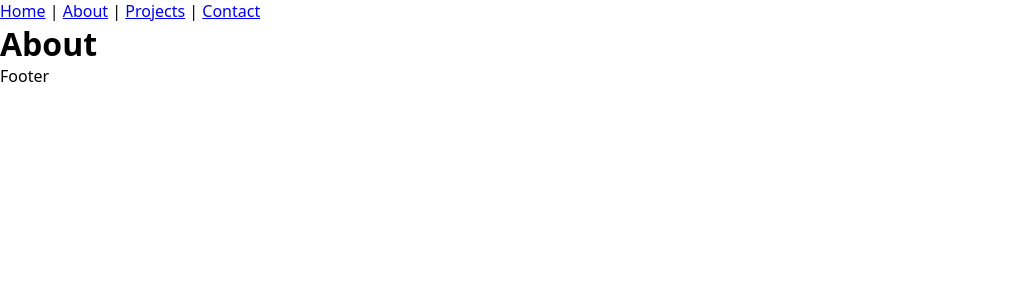
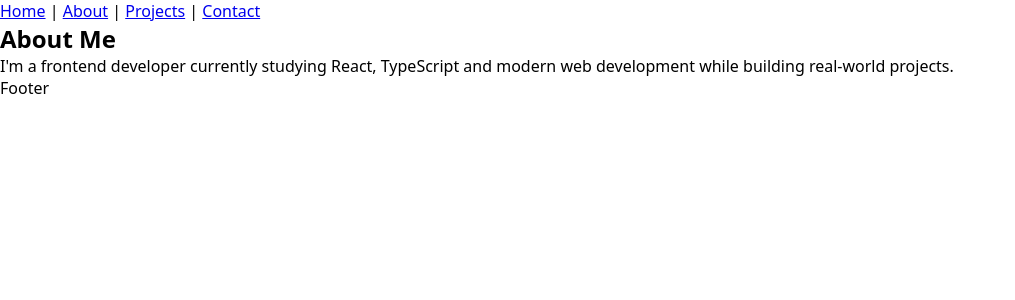
Before and after one commit to Maidaseu/react-portfolio, a React (Vite) app: page /about in a window 1280 px wide. Shown: the top 300 px of the page, without its empty margins (0-1015 px from the left). Built offline with nearby package versions, Linux system fonts and the light colour scheme.

Commit message:
Create reusable section component

```diff
--- /dev/null
+++ b/src/components/Section.tsx
@@ -0,0 +1,13 @@
+type SectionProps = {
+  title: string;
+  children: React.ReactNode;
+};
+
+export default function Section({ title, children }: SectionProps) {
+  return (
+    <section>
+      <h2>{title}</h2>
+      {children}
+    </section>
+  );
+}
--- a/src/pages/About.tsx
+++ b/src/pages/About.tsx
@@ -1,5 +1,12 @@
-function About() {
-  return <h1>About</h1>;
+import Section from "../components/Section";
+
+export default function About() {
+  return (
+    <Section title="About Me">
+      <p>
+        I'm a frontend developer currently studying React, TypeScript and modern
+        web development while building real-world projects.
+      </p>
+    </Section>
+  );
 }
-
-export default About;
--- a/src/pages/Home.tsx
+++ b/src/pages/Home.tsx
@@ -4,7 +4,7 @@ export default function Home() {
   return (
     <main>
       <Hero
-        name="Martin Ward"
+        name="Maidasu"
         title="Frontend Developer"
         description="I build modern web applications using React, TypeScript and Python."
       />
```
